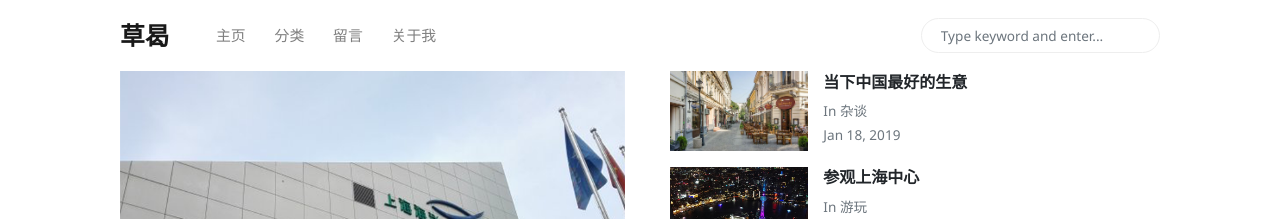
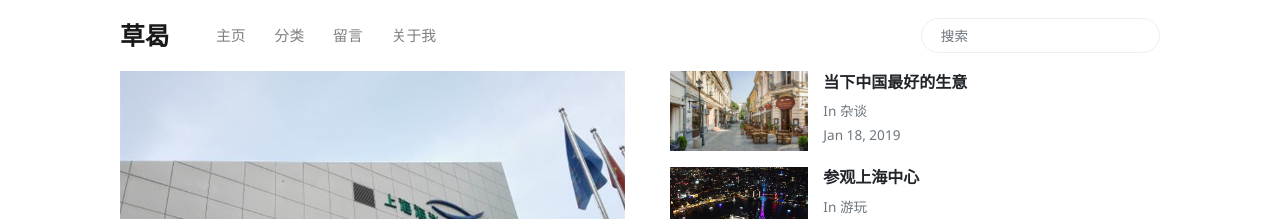
Before and after one commit to geyuxi/geyuxi.github.io, a Jekyll site: the page built from index.html, in a window 1280 px wide. Shown: the top 219 px of the page. Built offline with Jekyll 4.4.1, drawn with Linux system fonts in a browser that asks for light colours; nearby versions of some CDN libraries; the list of posts is cut into pages by our own code.

Commit message:
Update search-lunr.html

```diff
--- a/_includes/search-lunr.html
+++ b/_includes/search-lunr.html
@@ -77,5 +77,5 @@
 
 
 <form class="bd-search hidden-sm-down" onSubmit="return lunr_search(document.getElementById('lunrsearch').value);">
-<input type="text" class="form-control text-small"  id="lunrsearch" name="q" value="" placeholder="Type keyword and enter...">
+<input type="text" class="form-control text-small"  id="lunrsearch" name="q" value="" placeholder="搜索">
 </form>
```
